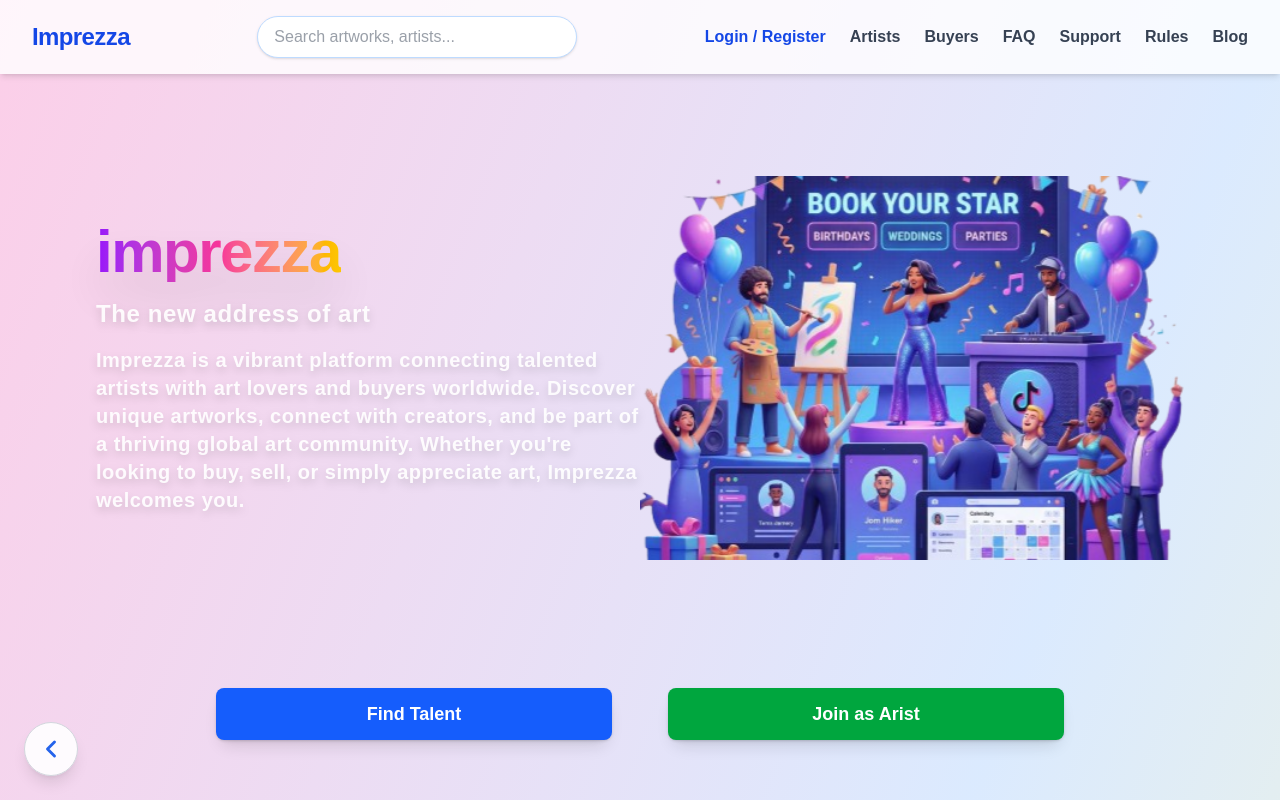
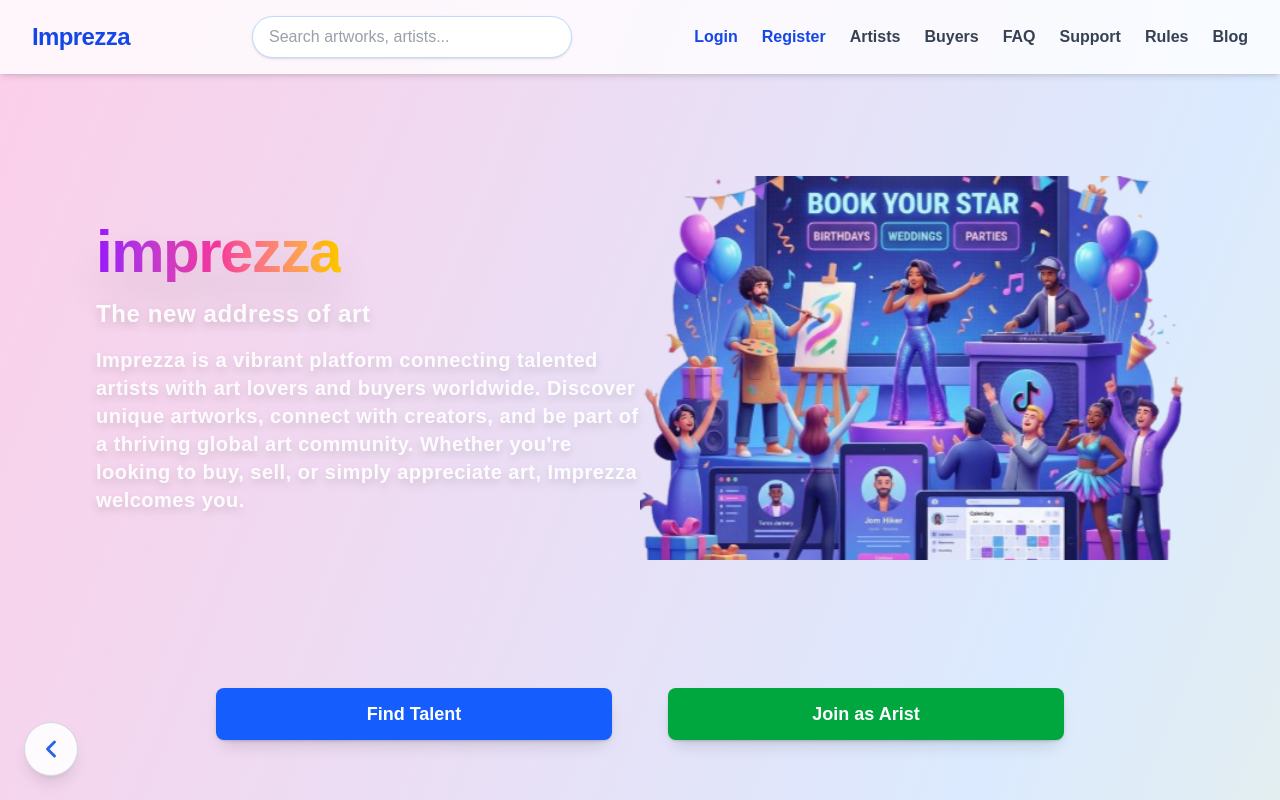
Before and after one commit to hasanalizadeh06/imprezza-v2, a Next.js app: page /template2 in a window 1280 px wide. Shown: the top 800 px of the page. Built offline with nearby package versions, Linux system fonts and the light colour scheme; grey boxes are pictures that could not be loaded.

Commit message:
feat: Add registration functionality to LandingContent and update Home component to handle registration

```diff
--- a/src/app/LandingContent.tsx
+++ b/src/app/LandingContent.tsx
@@ -2,7 +2,8 @@ import React from "react";
 import Link from "next/link";
 import Image from "next/image";
 
-export default function LandingContent({ onLogin, showNavbar = true }: { onLogin: () => void, showNavbar?: boolean }) {
+
+export default function LandingContent({ onLogin, onRegister, showNavbar = true }: { onLogin: () => void, onRegister: () => void, showNavbar?: boolean }) {
   return (
     <div className="w-full">
       {/* Navbar */}
@@ -19,7 +20,8 @@ export default function LandingContent({ onLogin, showNavbar = true }: { onLogin
             />
           </div>
           <div className="flex gap-6 items-center">
-            <button className="text-blue-700 font-semibold hover:underline" onClick={onLogin}>Login / Register</button>
+            <button className="text-blue-700 font-semibold hover:underline" onClick={onLogin}>Login</button>
+            <button className="text-blue-700 font-semibold hover:underline" onClick={onRegister}>Register</button>
             <Link href="#artists" className="text-gray-700 font-semibold hover:text-blue-700 transition">Artists</Link>
             <Link href="#buyers" className="text-gray-700 font-semibold hover:text-blue-700 transition">Buyers</Link>
             <Link href="#faq" className="text-gray-700 font-semibold hover:text-blue-700 transition">FAQ</Link>
--- a/src/app/template2/page.tsx
+++ b/src/app/template2/page.tsx
@@ -33,7 +33,9 @@ export default function Home() {
   const handleLoginClick = useCallback(() => {
     router.push("/login");
   }, [router]);
-
+  const handleRegisterClick = useCallback(() => {
+    router.push("/register");
+  }, [router]);
   return (
     <div className="relative min-h-screen pt-10 w-full flex flex-col items-center justify-start bg-gradient-to-br from-pink-200 via-blue-100 to-yellow-100 overflow-hidden">
       {/* Decorative background */}
@@ -99,7 +101,7 @@ export default function Home() {
       </section>
 
       {/* Landing content with navbar, artists, buyers, artworks, info sections */}
-        <LandingContent onLogin={handleLoginClick} showNavbar={showNavbar} />
+        <LandingContent onLogin={handleLoginClick} onRegister={handleRegisterClick} showNavbar={showNavbar} />
     </div>
   );
 }
```
